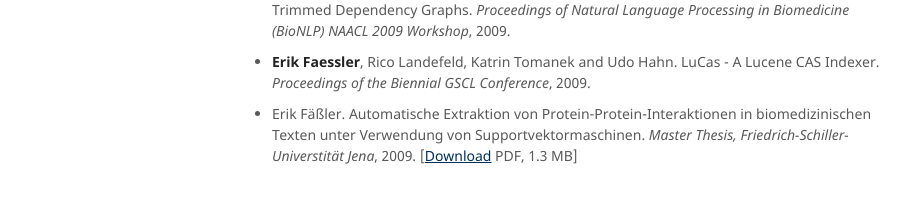
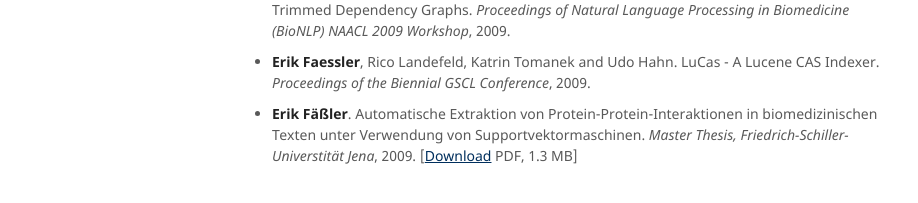
Before and after one commit to JULIELab/JULIELab.github.io, a Jekyll site: the page built from Staff/Faessler/publication.md, in a window 1280 px wide and 900 px high, scrolled down 1611 px. Shown: the part 674-877 px from the top of the window, without its empty margins (178-1096 px from the left). Built offline with Jekyll 4.4.1, drawn with Linux system fonts in a browser that asks for light colours; our own code applies the rules of GitHub Pages for plain Markdown files; some of the changed text lies outside the part shown.

Commit message:
Formatting.

```diff
--- a/Staff/Faessler/publication.md
+++ b/Staff/Faessler/publication.md
@@ -24,7 +24,7 @@
 
 #### 2017
 * **Erik Faessler** and Udo Hahn: [Semedico: A Comprehensive Semantic Search Engine for the Life Sciences](http://aclweb.org/anthology/P17-4016). In: *ACL 2017, System Demonstrations. System Demonstrations.* Vancouver, Canada, July 30 - August 4, 2017, pp. 91-96. [[Link]](http://semedico.org/)
-* Friederike Klan, Erik Faessler, Alsayed Algergawy, Birgitta König-Ries, Udo Hahn: [Integrated Semantic Search on Structured and Unstructured Data in the ADOnIS System](http://ceur-ws.org/Vol-1933/paper-9.pdf). In: *Proceedings of the 2nd International Workshop on Semantics for Biodiversity* co-located with 16th International Semantic Web Conference (ISWC 2017), Vienna, Austria, October 21 - 25, 2017.
+* Friederike Klan, **Erik Faessler**, Alsayed Algergawy, Birgitta König-Ries, Udo Hahn: [Integrated Semantic Search on Structured and Unstructured Data in the ADOnIS System](http://ceur-ws.org/Vol-1933/paper-9.pdf). In: *Proceedings of the 2nd International Workshop on Semantics for Biodiversity* co-located with 16th International Semantic Web Conference (ISWC 2017), Vienna, Austria, October 21 - 25, 2017.
 
 #### 2016
 * Piero Dalle Pezze, Stefanie Ruf, Annika G. Sonntag, Miriam Langelaar-Makkinje, Philip Hall, Alexander M. Heberle, Patricia Razquin Navas, Karen van Eunen, Regine C. Tölle, Jennifer J. Schwarz, Heike Wiese, Bettina Warscheid, Jana Deitersen, Björn Stork, **Erik Fäßler**, Sascha Schäuble, Udo Hahn, Peter Horvatovich, Daryl P. Shanley, Kathrin Thedieck: [A systems study reveals concurrent activation of AMPK and mTOR by amino acids](https://www.nature.com/articles/ncomms13254). In: *Nature Communications* November 21, 2016; 7:13254., DOI:10.1038/ncomms13254
@@ -54,4 +54,4 @@
 
 * **Erik Faessler**, Rico Landefeld, Katrin Tomanek and Udo Hahn. LuCas - A Lucene CAS Indexer. *Proceedings of the Biennial GSCL Conference*, 2009.
 
-* Erik Fäßler. Automatische Extraktion von Protein-Protein-Interaktionen in biomedizinischen Texten unter Verwendung von Supportvektormaschinen. *Master Thesis, Friedrich-Schiller-Universtität Jena*, 2009. [[Download](/downloads/publications/thesis/diploma_thesis_faessler.pdf) PDF, 1.3 MB]
+* **Erik Fäßler**. Automatische Extraktion von Protein-Protein-Interaktionen in biomedizinischen Texten unter Verwendung von Supportvektormaschinen. *Master Thesis, Friedrich-Schiller-Universtität Jena*, 2009. [[Download](/downloads/publications/thesis/diploma_thesis_faessler.pdf) PDF, 1.3 MB]
```
